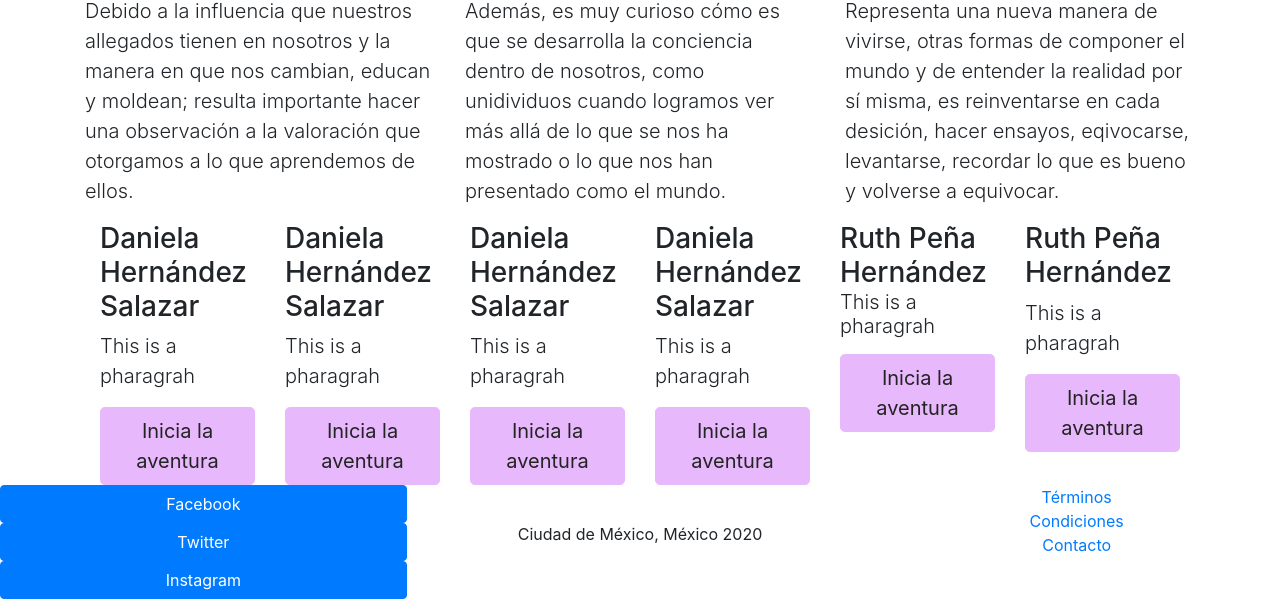
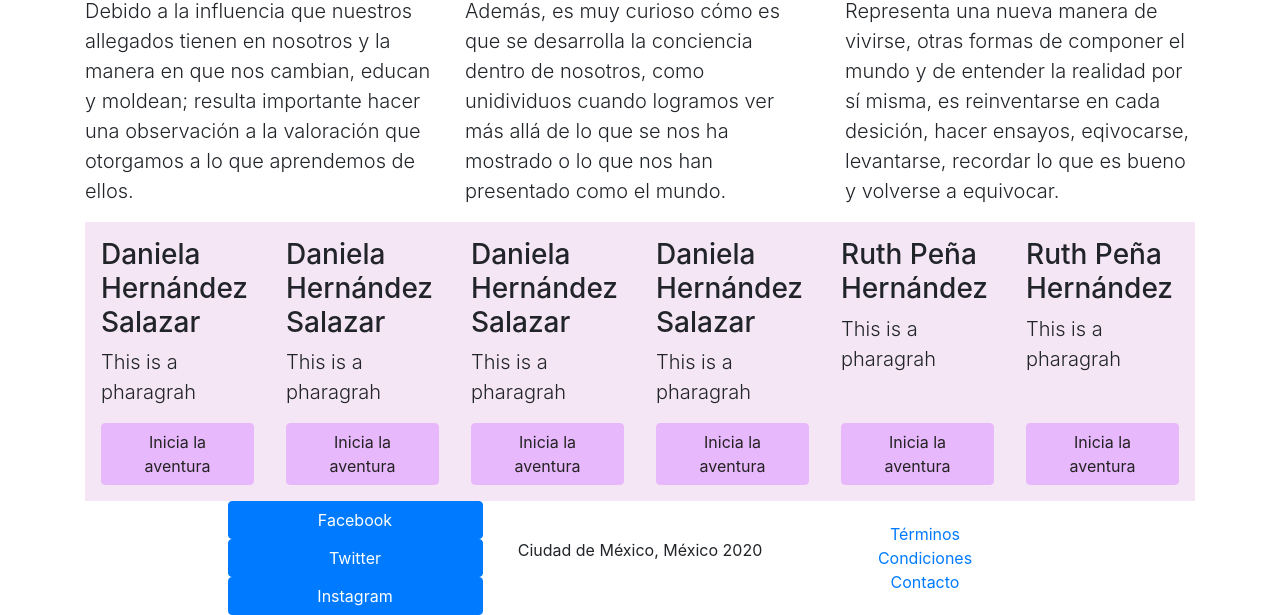
Before and after one commit to arielmerin/BootstrapAr, a website: page index.html in a window 1280 px wide. Shown: the part 336-951 px from the top of the page. Drawn offline with nearby package versions, Linux system fonts and the light colour scheme.

Commit message:
Añadimos estilos con flex

```diff
--- a/css/main.css
+++ b/css/main.css
@@ -5,12 +5,21 @@
 
 
 .footer{
-    padding: 10px 10px 0 10px;
+    padding: 10px 10px 10px 10px;
     background-color: #d1d1d1;
+    margin-right: auto;
     margin-bottom: 0;
 }
-.btn-lg{
+
+.card-element{
+    background-color: #f5e6f5;
+    padding: 1em 1em 1em 1em;
+    flex: 1 150px;
+}
+
+.btn-inicia{
     background-color: #e8b8fc;
     color: #242324;
     border-color: #e8b8fc;
+    width: 100%;
 }
--- a/index.html
+++ b/index.html
@@ -59,51 +59,65 @@
         </div>
       </div>
       <div class="d-flex flex-wrap flex-row">
-        <div class="col">
+        <div class="card-element d-flex flex-column justify-content-between">
+          <div>
             <h3>Daniela Hernández Salazar</h3>
             <p class="lead">This is a pharagrah</p>
-          <a class="btn btn-primary btn-lg" href="https://arielmerin.github.io/" target="_blank" role="button">Inicia la aventura</a>
           </div>
-        <div class="col">
+          <div>
+            <a class="btn btn-primary btn-inicia" href="https://arielmerin.github.io/" target="_blank" role="button">Inicia la aventura</a>
+          </div>
+        </div>
+        <div class="card-element d-flex flex-column justify-content-between">
+          <div>
             <h3>Daniela Hernández Salazar</h3>
             <p class="lead">This is a pharagrah</p>
-          <a class="btn btn-primary btn-lg" href="https://arielmerin.github.io/" target="_blank" role="button">Inicia la aventura</a>
           </div>
-        <div class="col">
+          <div>
+            <a class="btn btn-primary btn-inicia" href="https://arielmerin.github.io/" target="_blank" role="button">Inicia la aventura</a>
+          </div>
+        </div>
+        <div class="card-element d-flex flex-column justify-content-between">
+          <div>
             <h3>Daniela Hernández Salazar</h3>
             <p class="lead">This is a pharagrah</p>
-          <a class="btn btn-primary btn-lg" href="https://arielmerin.github.io/" target="_blank" role="button">Inicia la aventura</a>
           </div>
-        <div class="col">
+          <div>
+            <a class="btn btn-primary btn-inicia" href="https://arielmerin.github.io/" target="_blank" role="button">Inicia la aventura</a>
+          </div>
+        </div>
+        <div class="card-element d-flex flex-column justify-content-between">
+          <div>
             <h3>Daniela Hernández Salazar</h3>
             <p class="lead">This is a pharagrah</p>
-          <a class="btn btn-primary btn-lg" href="https://arielmerin.github.io/" target="_blank" role="button">Inicia la aventura</a>
           </div>
-        <div class="col">
-          <h3>
-            Ruth Peña Hernández
-            <p class="lead">This is a pharagrah</p>
-            <a class="btn btn-primary btn-lg" href="https://arielmerin.github.io/" target="_blank" role="button">Inicia la aventura</a>
-          </h3>
+          <div>
+            <a class="btn btn-primary btn-inicia" href="https://arielmerin.github.io/" target="_blank" role="button">Inicia la aventura</a>
           </div>
-        <div class="col">
+        </div>
+        <div class="card-element d-flex flex-column justify-content-between">
+          <div>
             <h3>Ruth Peña Hernández</h3>
             <p class="lead">This is a pharagrah</p>
-          <a class="btn btn-primary btn-lg" href="https://arielmerin.github.io/" target="_blank" role="button">Inicia la aventura</a>
+          </div>
+          <div>
+            <a class="btn btn-primary btn-inicia" href="https://arielmerin.github.io/" target="_blank" role="button">Inicia la aventura</a>
+          </div>
+        </div>
+        <div class="card-element d-flex flex-column justify-content-between">
+          <div>
+            <h3>Ruth Peña Hernández</h3>
+            <p class="lead">This is a pharagrah</p>
+          </div>
+          <div>
+            <a class="btn btn-primary btn-inicia" href="https://arielmerin.github.io/" target="_blank" role="button">Inicia la aventura</a>
           </div>
         </div>
       </div>
 
 
-    <!-- Optional JavaScript -->
-    <!-- jQuery first, then Popper.js, then Bootstrap JS -->
-    <script src="node_modules/jquery/dist/jquery.min.js" ></script>
-    <script src="node_modules/popper.js/dist/popper.min.js" ></script>
-    <script src="node_modules/bootstrap/dist/js/bootstrap.min.js" ></script>
-
-  <footer>
-    <div class="row">
-      <div class="col-sm-4 d-flex flex-column">
+      <footer><div class="row justify-content-center">
+        <div class="col-sm-3 d-flex flex-column">
           <div class="btn-group btn-group-toggle" data-toggle="buttons">
             <label class="btn btn-primary">
               <input type="radio"> Facebook
@@ -120,15 +134,24 @@
             </label>
           </div>
         </div>
-      <div class="col-sm-4 d-flex flex-column justify-content-center align-items-center">
+        <div class="col-sm-3 d-flex flex-column justify-content-center align-items-center">
           <address>Ciudad de México, México 2020</address>
         </div>
-      <div class="col-sm-4 d-flex flex-column align-items-center">
+        <div class="col-sm-3 d-flex flex-column justify-content-center align-items-center">
           <a href="n"> Términos</a>
           <a href="n"> Condiciones</a>
           <a href="n"> Contacto</a>
         </div>
+      </div></footer>
   </div>
-    </footer>
+
+
+    <!-- Optional JavaScript -->
+    <!-- jQuery first, then Popper.js, then Bootstrap JS -->
+    <script src="node_modules/jquery/dist/jquery.min.js" ></script>
+    <script src="node_modules/popper.js/dist/popper.min.js" ></script>
+    <script src="node_modules/bootstrap/dist/js/bootstrap.min.js" ></script>
+
+
   </body>
   </html>
```
Lines whose indentation alone changed are shown as unchanged.
